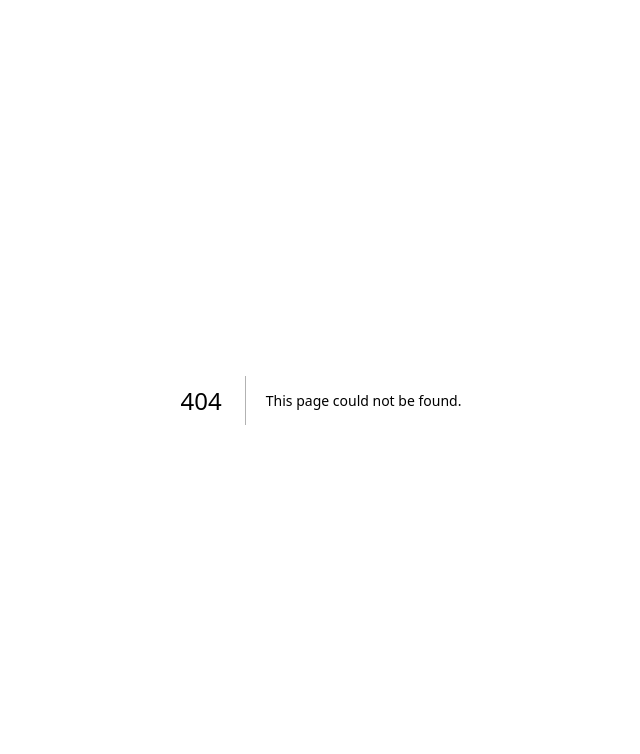
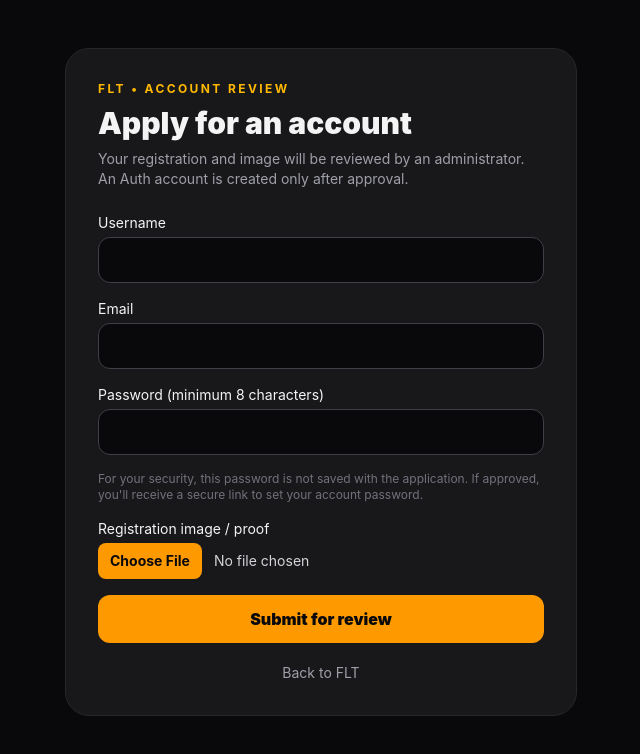
Before and after one commit to nazdev20/FLT, a Next.js app: page /register in a window 1280 px wide. Before the commit this address had no page. Shown: the top 754 px of the page, without its empty margins (319-959 px from the left). Built offline with nearby package versions, Linux system fonts and the light colour scheme.

Commit message:
Add public registration application form

```diff
--- /dev/null
+++ b/src/app/register/page.tsx
@@ -0,0 +1,48 @@
+'use client';
+
+import { FormEvent, useState } from 'react';
+import Link from 'next/link';
+
+export default function RegisterPage() {
+  const [busy, setBusy] = useState(false);
+  const [message, setMessage] = useState('');
+  const [error, setError] = useState('');
+  const [password, setPassword] = useState('');
+
+  async function submit(event: FormEvent<HTMLFormElement>) {
+    event.preventDefault();
+    setBusy(true); setMessage(''); setError('');
+    const form = new FormData(event.currentTarget);
+    try {
+      const response = await fetch('/api/registration', { method: 'POST', body: form });
+      const result = await response.json();
+      if (!response.ok) throw new Error(result.error || 'Unable to submit application.');
+      setMessage(result.message);
+      event.currentTarget.reset();
+      setPassword('');
+    } catch (cause) {
+      setError(cause instanceof Error ? cause.message : 'Unable to submit application.');
+    } finally {
+      setBusy(false);
+    }
+  }
+
+  return <main className="min-h-screen bg-zinc-950 text-zinc-100 px-4 py-12">
+    <section className="mx-auto max-w-lg rounded-3xl border border-zinc-800 bg-zinc-900 p-6 sm:p-8">
+      <p className="text-xs font-bold uppercase tracking-[0.2em] text-amber-400">FLT • Account review</p>
+      <h1 className="mt-2 text-3xl font-black">Apply for an account</h1>
+      <p className="mt-2 text-sm text-zinc-400">Your registration and image will be reviewed by an administrator. An Auth account is created only after approval.</p>
+      <form className="mt-6 space-y-4" onSubmit={submit}>
+        <label className="block text-sm">Username<input name="username" required minLength={2} maxLength={60} className="mt-1 w-full rounded-xl border border-zinc-700 bg-zinc-950 p-3" /></label>
+        <label className="block text-sm">Email<input name="email" type="email" required autoComplete="email" className="mt-1 w-full rounded-xl border border-zinc-700 bg-zinc-950 p-3" /></label>
+        <label className="block text-sm">Password (minimum 8 characters)<input name="password" type="password" required minLength={8} autoComplete="new-password" value={password} onChange={e => setPassword(e.target.value)} className="mt-1 w-full rounded-xl border border-zinc-700 bg-zinc-950 p-3" /></label>
+        <p className="text-xs text-zinc-500">For your security, this password is not saved with the application. If approved, you'll receive a secure link to set your account password.</p>
+        <label className="block text-sm">Registration image / proof<input name="image" type="file" required accept="image/jpeg,image/png,image/webp" className="mt-1 block w-full text-sm text-zinc-300 file:mr-3 file:rounded-lg file:border-0 file:bg-amber-500 file:px-3 file:py-2 file:font-bold file:text-zinc-950" /></label>
+        {error && <p role="alert" className="rounded-xl bg-rose-950 p-3 text-sm text-rose-300">{error}</p>}
+        {message && <p role="status" className="rounded-xl bg-emerald-950 p-3 text-sm text-emerald-300">{message}</p>}
+        <button disabled={busy} className="w-full rounded-xl bg-amber-500 p-3 font-black text-zinc-950 disabled:opacity-50">{busy ? 'Submitting…' : 'Submit for review'}</button>
+      </form>
+      <Link href="/" className="mt-5 block text-center text-sm text-zinc-400 hover:text-white">Back to FLT</Link>
+    </section>
+  </main>;
+}
```
